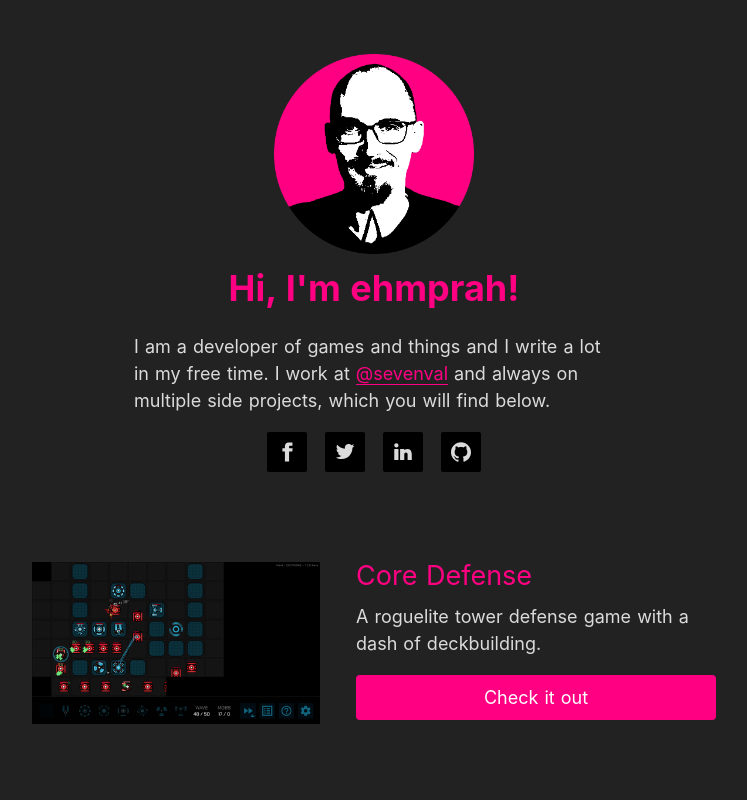
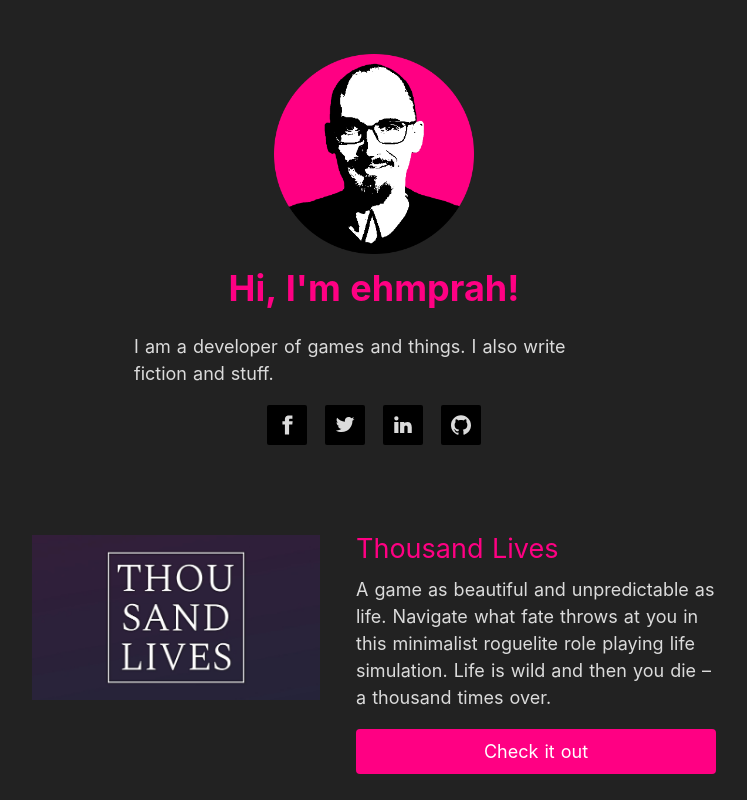
Before and after one commit to ehmprah/ehmprah.com, a Nuxt app: page / in a window 1280 px wide. Shown: the top 800 px of the page, without its empty margins (266-1013 px from the left). Built offline with nearby package versions, Linux system fonts and the light colour scheme.

Commit message:
Add thousand lives project

```diff
--- a/components/Project.vue
+++ b/components/Project.vue
@@ -41,6 +41,7 @@ export default {
     margin: 1em;
     border: none;
     display: block;
+    flex: 1;
     &:hover {
       border: none;
     }
@@ -50,6 +51,7 @@ export default {
     text-align: left;
     margin: 1em;
     min-width: 50%;
+    flex: 1;
   }
 
   &__heading {
--- a/pages/index.vue
+++ b/pages/index.vue
@@ -5,15 +5,21 @@
         <img class="about__img" src="/ehmprah.png" />
         <h1 class="about__heading">Hi, I'm ehmprah!</h1>
         <div class="about__description">
-          I am a developer of games and things and I write a lot in my free
-          time. I work at
-          <a href="https://twitter.com/sevenval" target="_blank">@sevenval</a>
-          and always on multiple side projects, which you will find below.
+          I am a developer of games and things. I also write fiction and stuff.
         </div>
         <Follow />
       </div>
 
       <div class="projects">
+        <Project
+          title="Thousand Lives"
+          url="https://thousandlives.ehmprah.com"
+          image="/screenshot_thousand_lives.png"
+        >
+          A game as beautiful and unpredictable as life. Navigate what fate
+          throws at you in this minimalist roguelite role playing life
+          simulation. Life is wild and then you die – a thousand times over.
+        </Project>
         <Project
           title="Core Defense"
           url="https://coredefense.ehmprah.com"
@@ -144,9 +150,6 @@ export default {
 .projects {
   width: 80vw;
   max-width: 720px;
-  .project:nth-child(even) {
-    flex-direction: row-reverse;
-  }
 }
 
 .footer {
```
Also changed, not shown: static/screenshot_thousand_lives.png (added).
